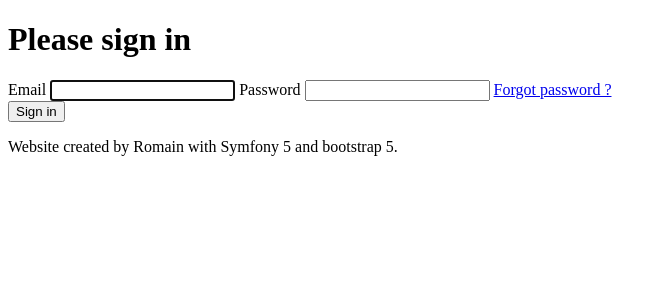
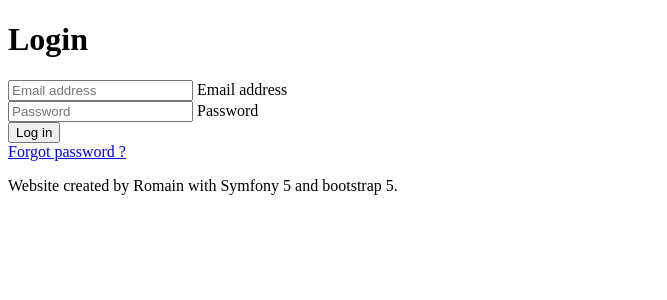
Before and after one commit to opertune/cryptowalletmonitoring, a Symfony app: template templates/main/login.html.twig in a window 1280 px wide. Shown: the part 130-430 px from the top of the page, without its empty margins (0-667 px from the left). Run offline with Twig, Linux system fonts and the light colour scheme; the template is opened without the code that fills it, so the values that code supplies are empty; some libraries are stand-ins or nearby versions.

Commit message:
front login page

```diff
--- a/assets/styles/custom.scss
+++ b/assets/styles/custom.scss
@@ -1,5 +1,7 @@
 // background color
 $dark: #202020;
+// Warning custom color
+$warning: #FFBD0A;
 
 // Position custom value
 $position-values: (0: 0,
@@ -19,7 +21,8 @@ $spacers: (0: 0,
     4: $spacer * 1.5,
     5: $spacer * 3,
     6: $spacer * 6,
-    7: $spacer * 12,
+    7: $spacer * 8,
+    8: $spacer * 10,
 );
 
 // npm run watch or npm run build
--- a/templates/main/login.html.twig
+++ b/templates/main/login.html.twig
@@ -1,45 +1,35 @@
 {% extends 'base.html.twig' %}
 
-{% block title %}Log in!
-{% endblock %}
+{% block title %}{{ 'title'|trans({}, 'login')}}{% endblock %}
 
 {% block body %}
-	<form method="post">
-		{% if error %}
-			<div class="alert alert-danger">{{ error.messageKey|trans(error.messageData, 'security') }}</div>
-		{% endif %}
+	<div class="container mt-5">
+		<form method="post" class="customForm">
+			<h1 class="h3 mb-3 text-white">{{ 'formTitle'|trans({}, 'login')}}</h1>
 
-		{% if app.user %}
-			<div class="text-white" class="mb-3">
-				You are logged in as
-				{{ app.user.username }},
-				<a href="{{ path('logout') }}">Logout</a>
+			{% if error %}
+				<div class="alert alert-danger mb-2">{{ error.messageKey|trans(error.messageData, 'security') }}</div>
+			{% endif %}
+
+			<div class="form-floating text-dark mb-2">
+				<input type="email" value="{{ last_username }}" name="email" id="inputEmail" class="form-control customInput"
+					autocomplete="email" placeholder="{{ 'emailInput'|trans({}, 'login')}}" required>
+				<label for="inputEmail">{{ 'emailInput'|trans({}, 'login')}}</label>
 			</div>
-		{% endif %}
 
-		<h1 class="h3 mb-3 font-weight-normal text-white">Please sign in</h1>
-		<label class="text-white" for="inputEmail">Email</label>
-		<input type="email" value="{{ last_username }}" name="email" id="inputEmail" class="form-control" autocomplete="email" required autofocus>
-		<label class="text-white" for="inputPassword">Password</label>
-		<input type="password" name="password" id="inputPassword" class="form-control" autocomplete="current-password" required>
-		<a href="/reset-password" class="link-primary">Forgot password ?</a>
+			<div class="form-floating text-dark mb-2">
+				<input type="password" name="password" id="inputPassword" class="form-control customInput"
+					autocomplete="current-password" placeholder="{{ 'passwordInput'|trans({}, 'login')}}" required>
+				<label for="inputPassword">{{ 'passwordInput'|trans({}, 'login')}}</label>
+			</div>
 
-		<input
-		type="hidden" name="_csrf_token" value="{{ csrf_token('authenticate') }}">
+			<input type="hidden" name="_csrf_token" value="{{ csrf_token('authenticate') }}">
 
-		{#
-				    Uncomment this section and add a remember_me option below your firewall to activate remember me functionality.
-				    See https://symfony.com/doc/current/security/remember_me.html
-
-				    <div class="checkbox mb-3">
-				        <label>
-				            <input type="checkbox" name="_remember_me"> Remember me
-				        </label>
-				    </div>
-				#}
-		<div class="g-recaptcha" data-sitekey="{{google_recaptcha_site_key}}"></div>
-		<button class="btn btn-lg btn-primary" type="submit">
-			Sign in
-		</button>
-	</form>
+			<button class="w-100 btn btn-lg btn-warning mb-2" type="submit">
+				{{ 'submitButton'|trans({}, 'login')}}
+			</button>
+			<div class="g-recaptcha" data-sitekey="{{google_recaptcha_site_key}}"></div>
+		</form>
+		<a href="/reset-password" class="link-primary">{{ 'forgotPassword'|trans({}, 'login')}}</a>
+	</div>
 {% endblock %}
--- /dev/null
+++ b/translations/login.en.yaml
@@ -0,0 +1,6 @@
+title: Login
+formTitle: Login
+emailInput: Email address
+passwordInput: Password
+forgotPassword: Forgot password ?
+submitButton: Log in
--- /dev/null
+++ b/translations/login.fr.yaml
@@ -0,0 +1,6 @@
+title: Se connecter
+formTitle: Se connecter
+emailInput: Adresse E-mail
+passwordInput: Mot de passe
+forgotPassword: Mot de passe oublié ?
+submitButton: Se connecter
--- a/translations/security.en.yaml
+++ b/translations/security.en.yaml
@@ -1 +1 @@
-"Invalid credentials.": "Invalid username or password !"
+"Invalid credentials.": "Your username or password are invalid."
--- /dev/null
+++ b/translations/security.fr.yaml
@@ -0,0 +1 @@
+"Invalid credentials.": "E-mail ou mot de passe invalide."
```
Also changed, not shown: assets/controllers/hello_controller.js (deleted, +0 -16 lines), assets/styles/app.scss (+8 -0 lines), assets/styles/login.scss (added, +7 -0 lines), assets/styles/utilities.scss (added, +21 -0 lines), templates/main/home.html.twig (+5 -5 lines), assets/controllers/captcha.js (added), public/images/icons/Binance-full.png (deleted), public/images/icons/FTX-full.png (deleted), public/images/icons/coinbase-full.png (deleted), public/images/icons/gate-io-full.png (deleted), public/images/icons/kucoin-full.png (deleted), translations/messages.en.yaml (added), translations/messages.fr.yaml (added), 1 other file.
